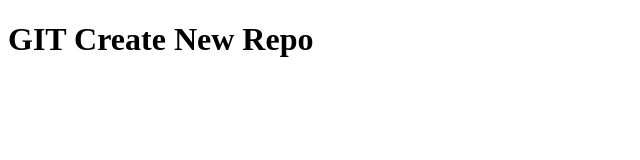
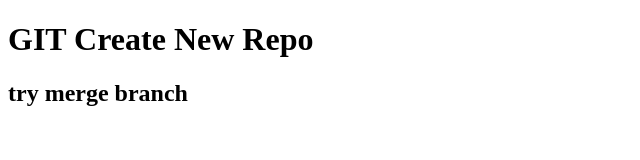
Before and after one commit to sanjiwaniDewi/Latihan-git, a plain HTML site: page index.html in a window 1280 px wide. Shown: the whole page, without its empty margins (0-640 px from the left). Drawn offline with Linux system fonts and the light colour scheme.

Commit message:
try merge

```diff
--- a/index.html
+++ b/index.html
@@ -7,6 +7,7 @@
   </head>
   <body>
     <h1>GIT Create New Repo</h1>
+    <h2>try merge branch</h2>
 
   </body>
 </html>
```
